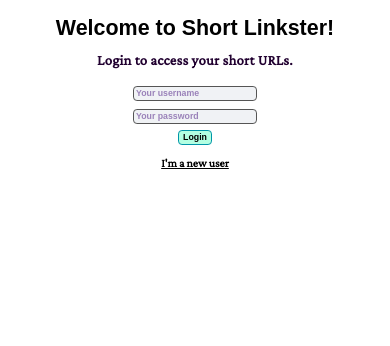
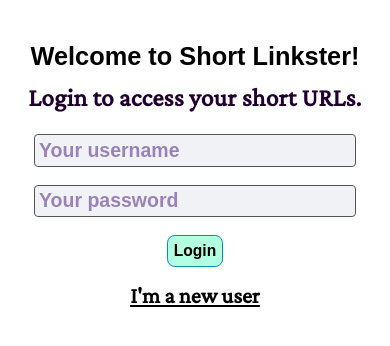
Before and after one commit to Subliminal-Panda/postgres-url-shortener-frontend, a React (Create React App) app: page / in a window 390 px wide. Both pictures are taken after a click on the button "Log out". Shown: the top 346 px of the page. Built offline with nearby package versions, Linux system fonts and the light colour scheme; no server answers; a web font is replaced by a local one.

Commit message:
updated responsive styles

```diff
--- a/src/components/Login.js
+++ b/src/components/Login.js
@@ -1,4 +1,4 @@
-import React, { useState } from 'react';
+import React, { useEffect, useState } from 'react';
 
 export default function Login(props) {
 
@@ -100,10 +100,16 @@ export default function Login(props) {
         }
     }
 
+    useEffect(() => {
+        setUsernameError("")
+        setPasswordError("")
+        setConfirmPasswordError("")
+    }, [newUser])
+
     return (
         <div className="login-page">
             <h1 className='login-title'>Welcome to Short Linkster!</h1>
-            <h1 className='login-heading'>{!newUser ? "Login to access your short URLs." : "Create an account to start making short URLs."}</h1>
+            <h1 className='login-heading'>{!newUser ? "Login to access your short URLs." : "Please create an account."}</h1>
 
             <form
             onSubmit={ !newUser ? handleSubmit : handleNewUserSubmit }
--- a/src/components/Url.js
+++ b/src/components/Url.js
@@ -89,7 +89,7 @@ export default function Url(props) {
               {url}
             </p>
             <p className="shortened-link-row">
-              {"Short URL:"}
+              {/* {"Short URL:"} */}
               <a
               className="shortened-link column-one"
               href={`http://${shortRoute}/${link}`}
--- a/src/styles/styles.css
+++ b/src/styles/styles.css
@@ -70,7 +70,6 @@ body {
   border-bottom: 0.15rem solid rgba(0, 15, 153, 0.5);
   overflow: hidden;
   white-space: nowrap;
-  /* text-overflow: ellipsis; */
 }
 
 a:hover {
@@ -228,7 +227,6 @@ button:focus {
 }
 
 button > p {
-  /* border-bottom: none; */
   color: black;
 }
 
@@ -333,3 +331,102 @@ input::placeholder {
   font-size: 3rem;
   color: rgb(221, 0, 136);
 }
+
+@media screen and (max-aspect-ratio: 1/1) {
+  body {
+    margin-top: 5vh;
+  }
+  .login-title, .login-heading {
+    font-size: 6.5rem;
+  }
+
+  .add-url-container > .add-url-form {
+    width: 90vw;
+    display: grid;
+    grid-template-columns: auto auto;
+    grid-template-rows: auto auto;
+  }
+
+  .add-url-container > .add-url-form > .url-input {
+    width: 90vw;
+    grid-column: 1 / span 2;
+    grid-row: 1;
+  }
+
+  .add-url-container > .add-url-form > .link-input {
+    width: 70vw;
+    grid-column: 1;
+    grid-row: 2;
+  }
+
+  .form-submit {
+    grid-column: 2;
+    grid-row: 2;
+  }
+
+  .name-entry {
+    margin: 2rem;
+  }
+
+  .form-group > p {
+    font-size: 3.5rem;
+  }
+
+  .form-group > input {
+    width: 80vw;
+  }
+
+  .form-group > input, .add-url-form > input {
+    font-size: 5rem;
+    padding: 1rem;
+    margin: 1rem;
+  }
+
+  .user-buttons > .login-button {
+    margin-top: 3rem;
+  }
+
+  button {
+    font-size: 4rem;
+    padding: 1.5rem;
+    border-radius: 2rem;
+
+  }
+
+  .user-buttons > #new-user-button {
+    font-size: 5.75rem;
+  }
+
+  .home > .main-title {
+    margin-top: 5vw;
+    font-size: 9.5rem;
+  }
+
+  .url-and-hashed-url {
+    grid-template-columns: max-content max-content max-content;
+  }
+  .copy-link {
+    font-size: 3.5rem;
+    order: 2;
+  }
+  .delete-link {
+    font-size: 3.5rem;
+    order: 3;
+  }
+
+  .url-and-link {
+    width: 55vw;
+  }
+
+  .shortened-url {
+    max-width: 54vw;
+    font-size: 6rem;
+    height: max-content;
+  }
+
+  .shortened-link {
+    max-width: 50vw;
+    font-size: 4.25rem;
+  }
+
+}
```
